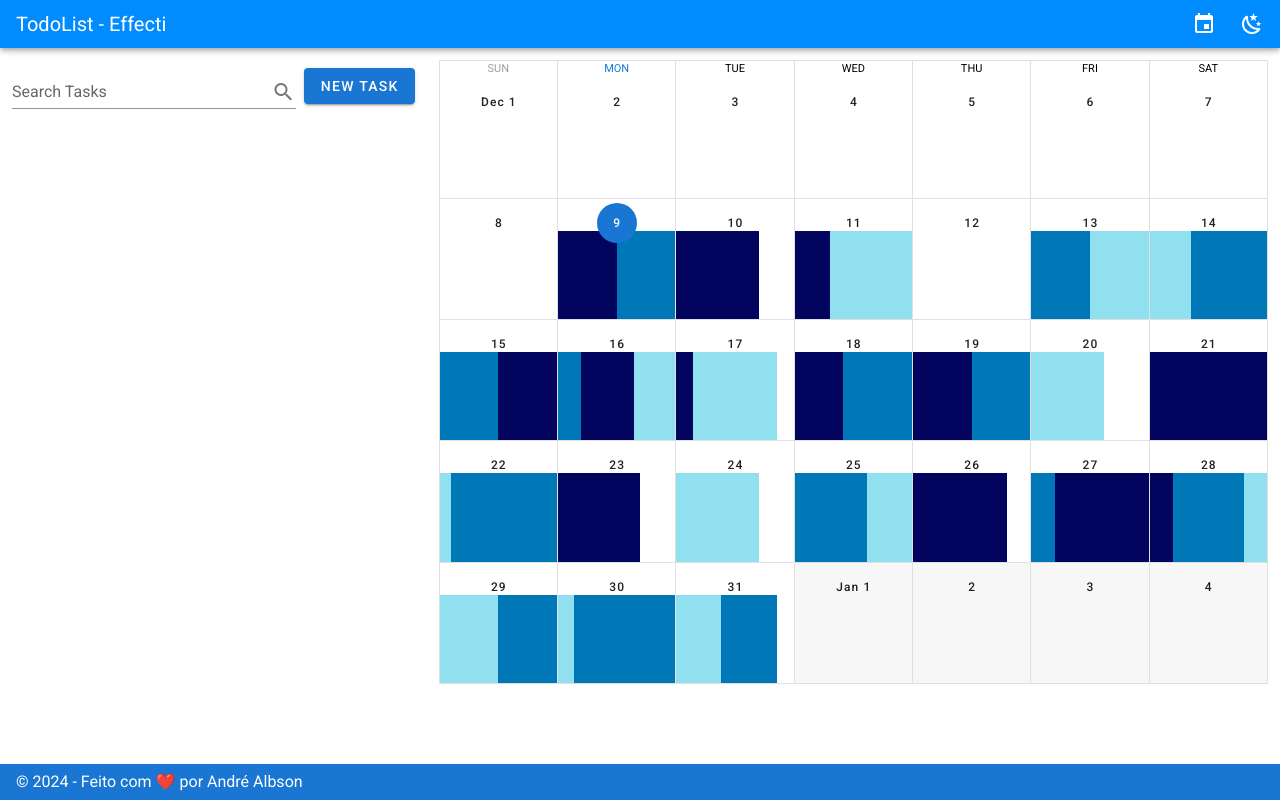
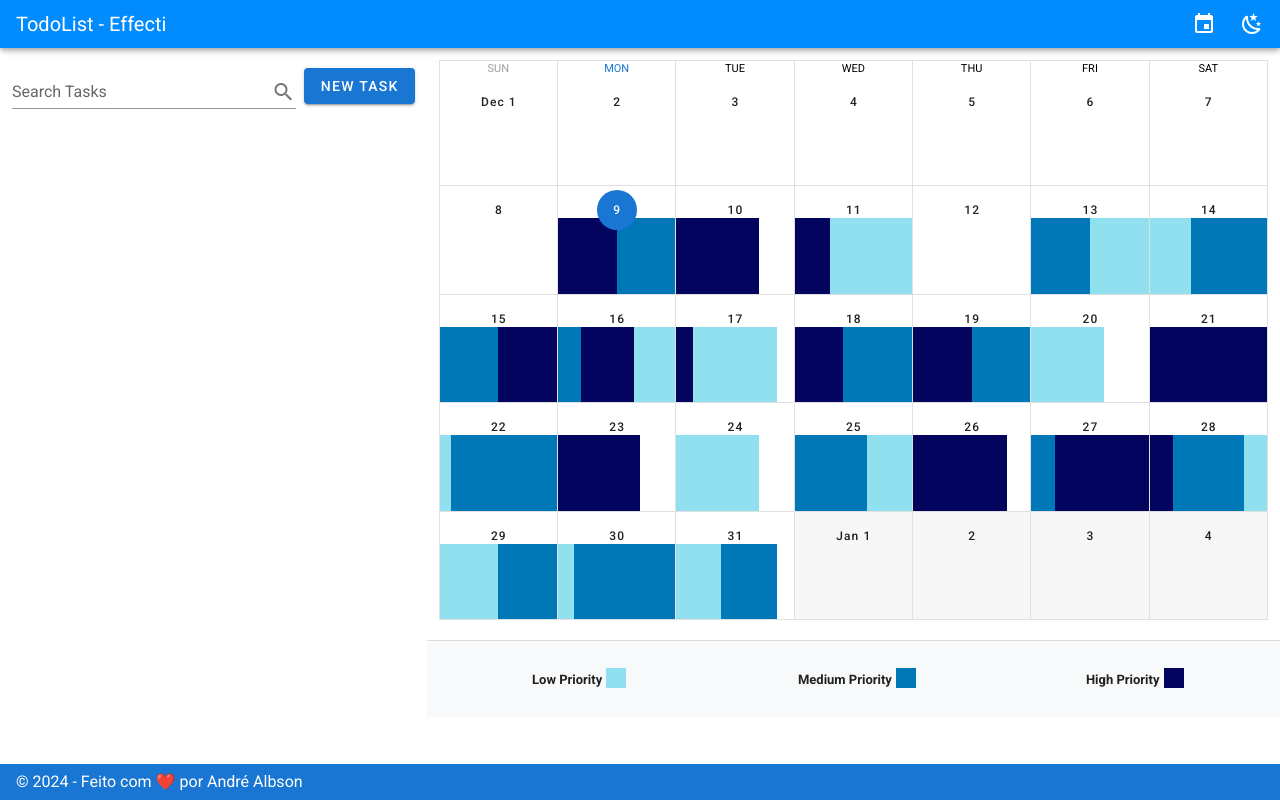
Before and after one commit to albsondev/todolist-effecti, a Vue app: page /#/ in a window 1280 px wide. Built offline with nearby package versions, Linux system fonts and the light colour scheme.

Commit message:
add legends on Calendar

```diff
--- a/src/components/CalendarView.vue
+++ b/src/components/CalendarView.vue
@@ -1,5 +1,5 @@
-<template class="bg-light">
-  <v-sheet height="78vh">
+<template>
+  <v-sheet height="70vh">
     <v-calendar
       class="bg-light"
       :now="today"
@@ -23,11 +23,15 @@
         </v-row>
       </template>
     </v-calendar>
+    <priority-legend />
   </v-sheet>
 </template>
 
 <script>
+import PriorityLegend from "./PriorityLegend.vue";
+
 export default {
+  components: { PriorityLegend },
   props: ["tracked"],
   data() {
     return {
--- /dev/null
+++ b/src/components/PriorityLegend.vue
@@ -0,0 +1,48 @@
+<template>
+  <v-row class="priority-legend">
+    <v-col cols="12" md="4" class="text-center">
+      <v-badge color="#90e0ef" bottom inline tile>
+        <span>Low Priority</span>
+      </v-badge>
+    </v-col>
+    <v-col cols="12" md="4" class="text-center">
+      <v-badge color="#0077b6" bottom inline tile>
+        <span>Medium Priority</span>
+      </v-badge>
+    </v-col>
+    <v-col cols="12" md="4" class="text-center">
+      <v-badge color="#03045e" bottom inline tile>
+        <span>High Priority</span>
+      </v-badge>
+    </v-col>
+  </v-row>
+</template>
+
+<script>
+export default {
+  name: "PriorityLegend",
+};
+</script>
+
+<style scoped>
+.priority-legend {
+  margin-top: 20px;
+  padding: 10px;
+  background-color: #f8f9fa;
+  border-top: 1px solid #ddd;
+  font-size: small;
+}
+
+.v-badge {
+  display: flex;
+  align-items: center;
+  justify-content: center;
+  padding: 5px;
+  margin-left: 0.25em !important;
+}
+
+.v-badge span {
+  margin-left: 8px;
+  font-weight: bold;
+}
+</style>
```
